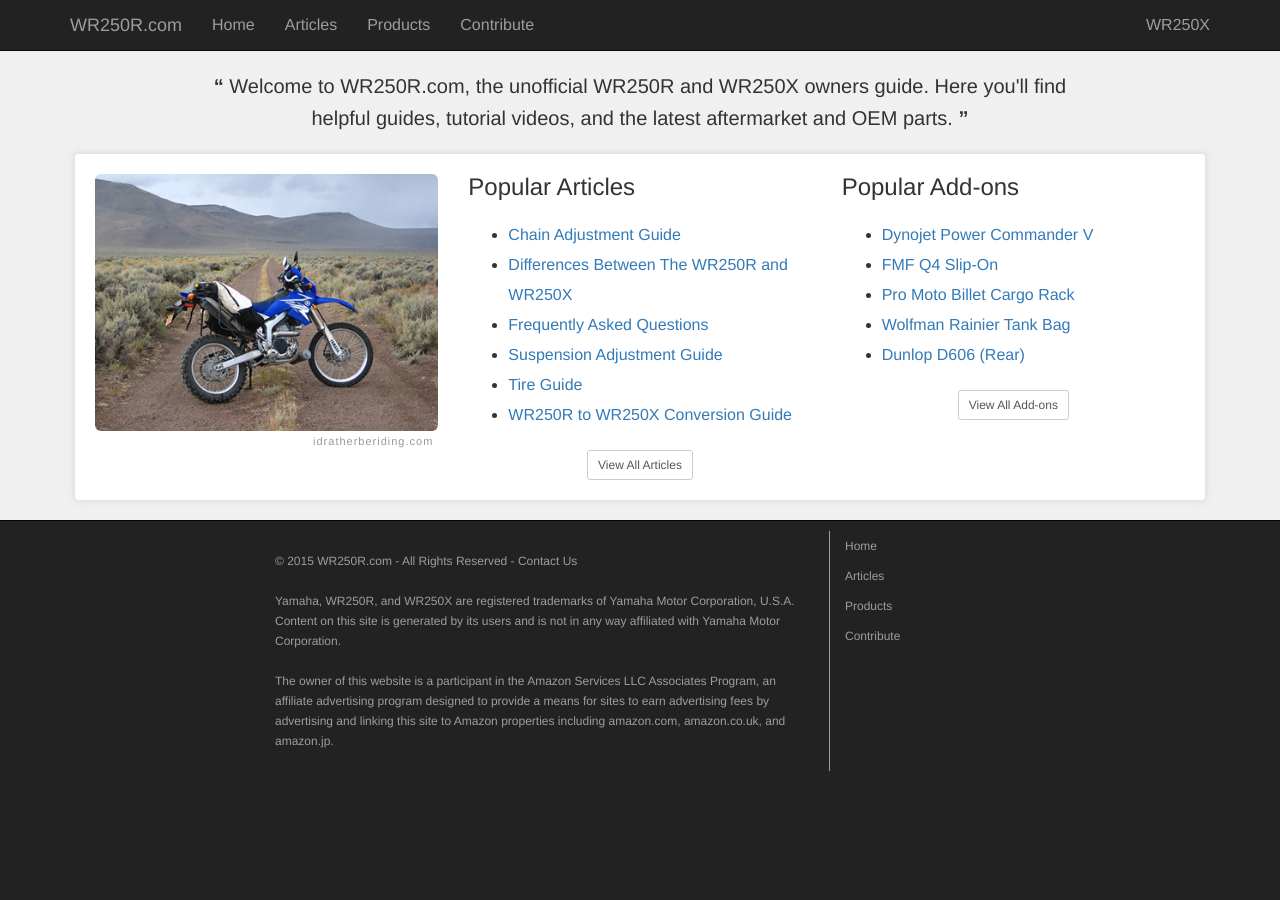
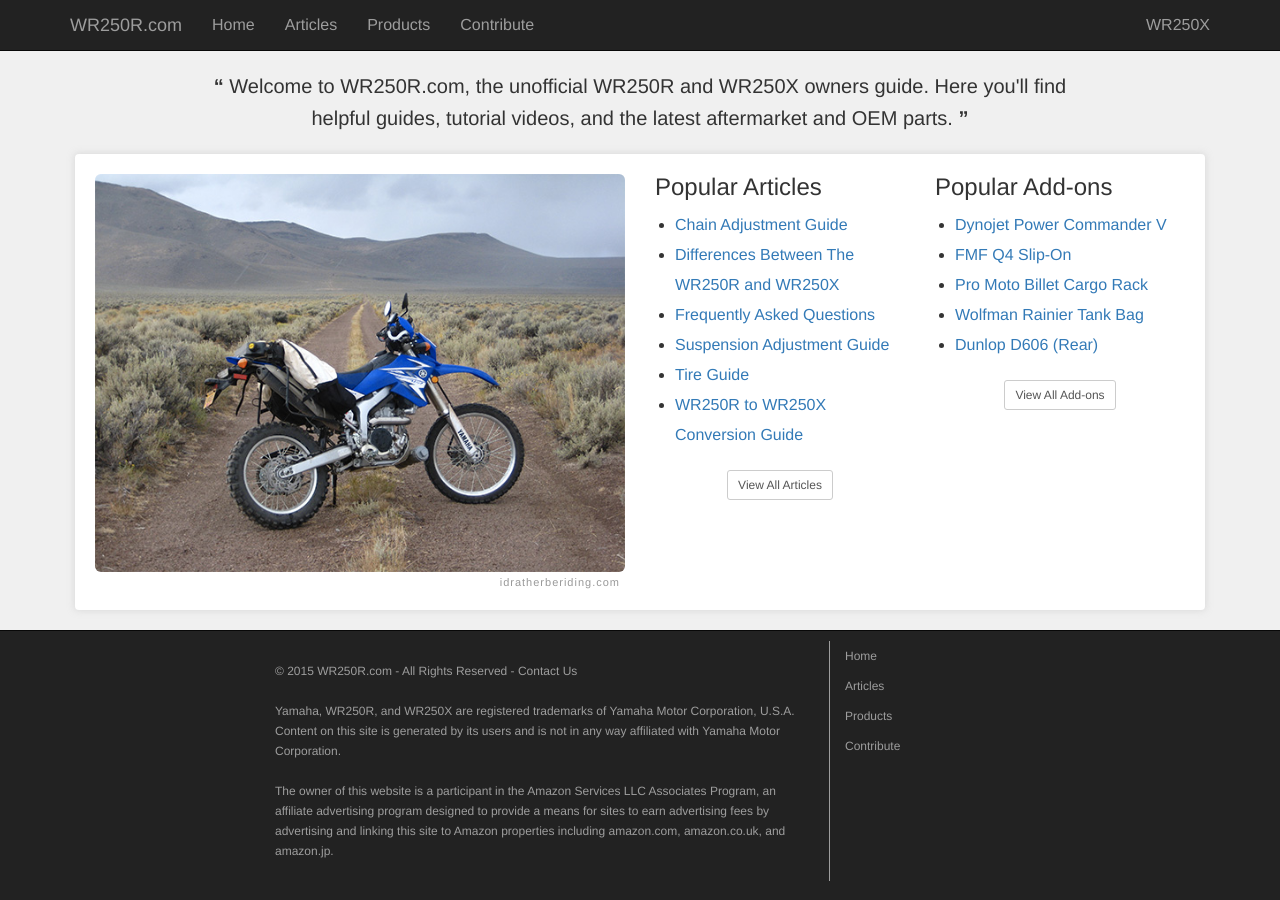
Before and after one commit to craig-davis/wr250r, a Jekyll site: the page built from index.html, in a window 1280 px wide. Built offline with Jekyll 4.4.1, drawn with Linux system fonts in a browser that asks for light colours.

Commit message:
bigger homepage image

```diff
--- a/_articles/index.html
+++ b/_articles/index.html
@@ -1,5 +1,5 @@
 ---
-title: Articles
+title: Helpful Articles
 layout: default
 draft: true
 ---
--- a/_products/index.html
+++ b/_products/index.html
@@ -1,5 +1,5 @@
 ---
-title: Products
+title: Popular Add-ons
 layout: default
 categories:
   -
--- a/_sass/index.scss
+++ b/_sass/index.scss
@@ -27,6 +27,11 @@
 				color: #999;
 			}
 		}
+
+		ul {
+			padding-left: 20px;
+			margin-top: 5px;
+		}
 	}
 
 }
--- a/index.html
+++ b/index.html
@@ -20,14 +20,14 @@
 			<div class='container-white padded-20 index-body'>
 				<div class='row'>
 
-					<div class='col-md-4'>
-						<img src='{{ site.STATIC }}homepage_wr.jpg' class='img-responsive img-rounded' height='300px'/>
+					<div class='col-md-6'>
+						<img src='{{ site.STATIC }}homepage_wr.jpg' class='img-responsive img-rounded'/>
 						<div class='img-source'>
 							<a href='http://idratherberiding.com/' target='_blank' title='Image Source: idratherberiding.com'>idratherberiding.com</a>
 						</div>
 					</div>
 
-					<div class='col-md-4'>
+					<div class='col-md-3'>
 						{% include popular-articles.html %}
 
 						<div class='text-center'>
@@ -35,7 +35,7 @@
 						</div>
 					</div>
 
-					<div class='col-md-4'>
+					<div class='col-md-3'>
 						{% include popular-products.html %}
 
 						<div class='text-center'>
```
Also changed, not shown: static/images/homepage_wr.jpg.
